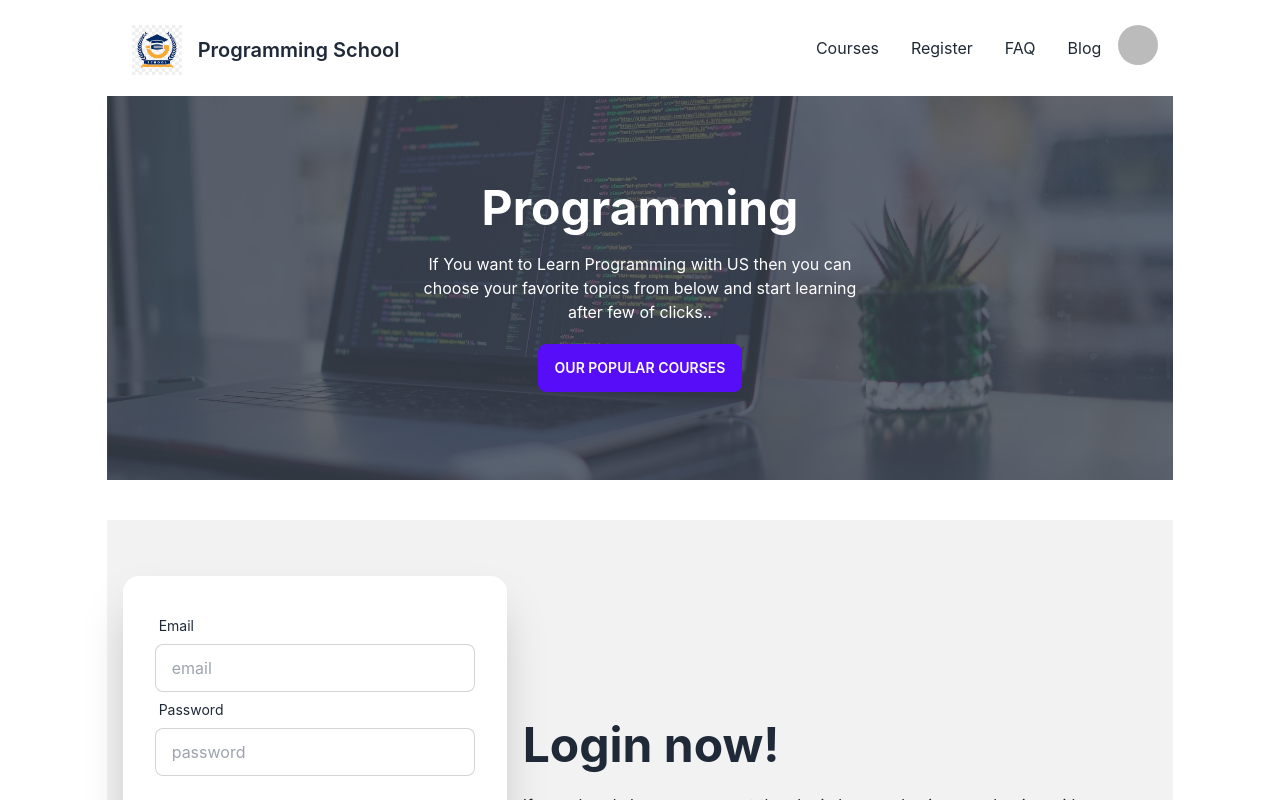
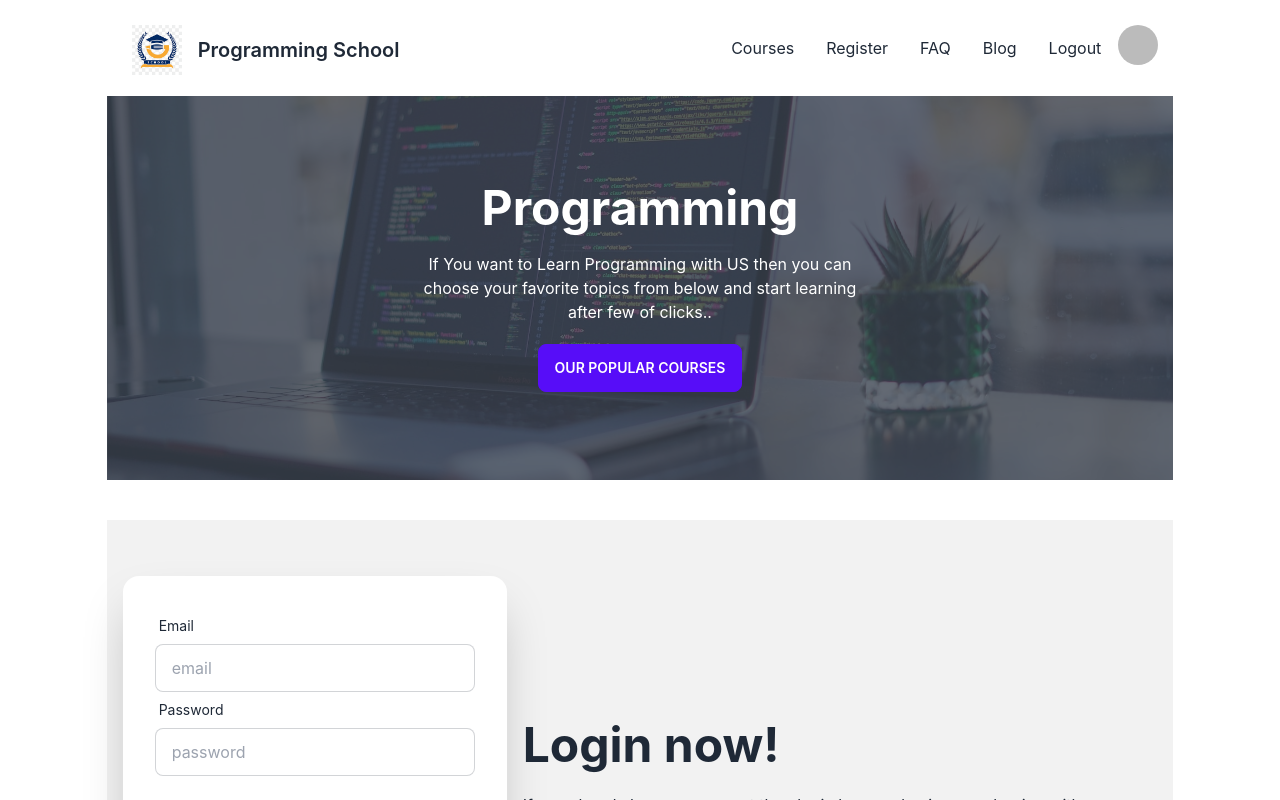
Before and after one commit to theMorshed/programming-school-client, a React (Create React App) app: page /login in a window 1280 px wide. Shown: the top 800 px of the page. Built offline with nearby package versions, Linux system fonts and the light colour scheme; no server answers; sample sign-in values are in the browser's storage.

Commit message:
implement logout function

```diff
--- a/src/components/pages/Login.js
+++ b/src/components/pages/Login.js
@@ -30,6 +30,7 @@ const Login = () => {
             .then(result => {
                 const user = result.user;
                 setUser(user);
+                navigate(from, { replace: true });
             })
             .catch(err => console.error(err));
     }
@@ -39,6 +40,7 @@ const Login = () => {
             .then(result => {
                 const user = result.user;
                 setUser(user);
+                navigate(from, { replace: true });
             })
             .catch(err => console.log(err));
     }
--- a/src/components/sections/Header.js
+++ b/src/components/sections/Header.js
@@ -5,7 +5,10 @@ import logo from '../../assets/logo.png';
 import { AuthContext } from '../../contexts/AuthProvider/AuthProvider';
 
 const Header = () => {
-    const { user } = useContext(AuthContext);
+    const { user, logOut } = useContext(AuthContext);
+    const handleLogout = () => {
+        logOut();
+    }
     return (
         <div>
             <div className="navbar bg-base-100 py-6">
@@ -33,6 +36,12 @@ const Header = () => {
                             <li><Link to='/register'>Register</Link></li>
                             <li><Link to='/faq'>FAQ</Link></li>
                             <li><Link to='/blog'>Blog</Link></li>
+                            {
+                                user ?
+                                    <li onClick={handleLogout}><Link to='/'>Logout</Link></li>
+                                    :
+                                    ""
+                            }
                         </ul>
                     </div>
                     {
--- a/src/contexts/AuthProvider/AuthProvider.js
+++ b/src/contexts/AuthProvider/AuthProvider.js
@@ -1,6 +1,6 @@
 import React from 'react';
 import { createContext } from 'react';
-import { getAuth, createUserWithEmailAndPassword, updateProfile, signInWithEmailAndPassword, GoogleAuthProvider, signInWithPopup, GithubAuthProvider, onAuthStateChanged } from 'firebase/auth';
+import { getAuth, createUserWithEmailAndPassword, updateProfile, signInWithEmailAndPassword, GoogleAuthProvider, signInWithPopup, GithubAuthProvider, onAuthStateChanged, signOut } from 'firebase/auth';
 import app from '../../config/firebase.config';
 import { useState } from 'react';
 import { useEffect } from 'react';
@@ -29,6 +29,9 @@ const AuthProvider = ({ children }) => {
     const githubLogin = () => {
         return signInWithPopup(auth, githubProvider);
     }
+    const logOut = () => {
+        return signOut(auth);
+    }
 
     useEffect(() => {
         const unsubscribe = onAuthStateChanged(auth, (currentUser) => {
@@ -39,7 +42,18 @@ const AuthProvider = ({ children }) => {
         return () => unsubscribe();
     }, []);
 
-    const authInfo = { user, createUser, setUser, updateUserProfile, signIn, googleLogin, githubLogin, loading, setLoading };
+    const authInfo = {
+        user,
+        createUser,
+        setUser,
+        updateUserProfile,
+        signIn,
+        googleLogin,
+        githubLogin,
+        loading,
+        setLoading,
+        logOut
+    };
     return (
         <AuthContext.Provider value={authInfo}>
             {children}
```
